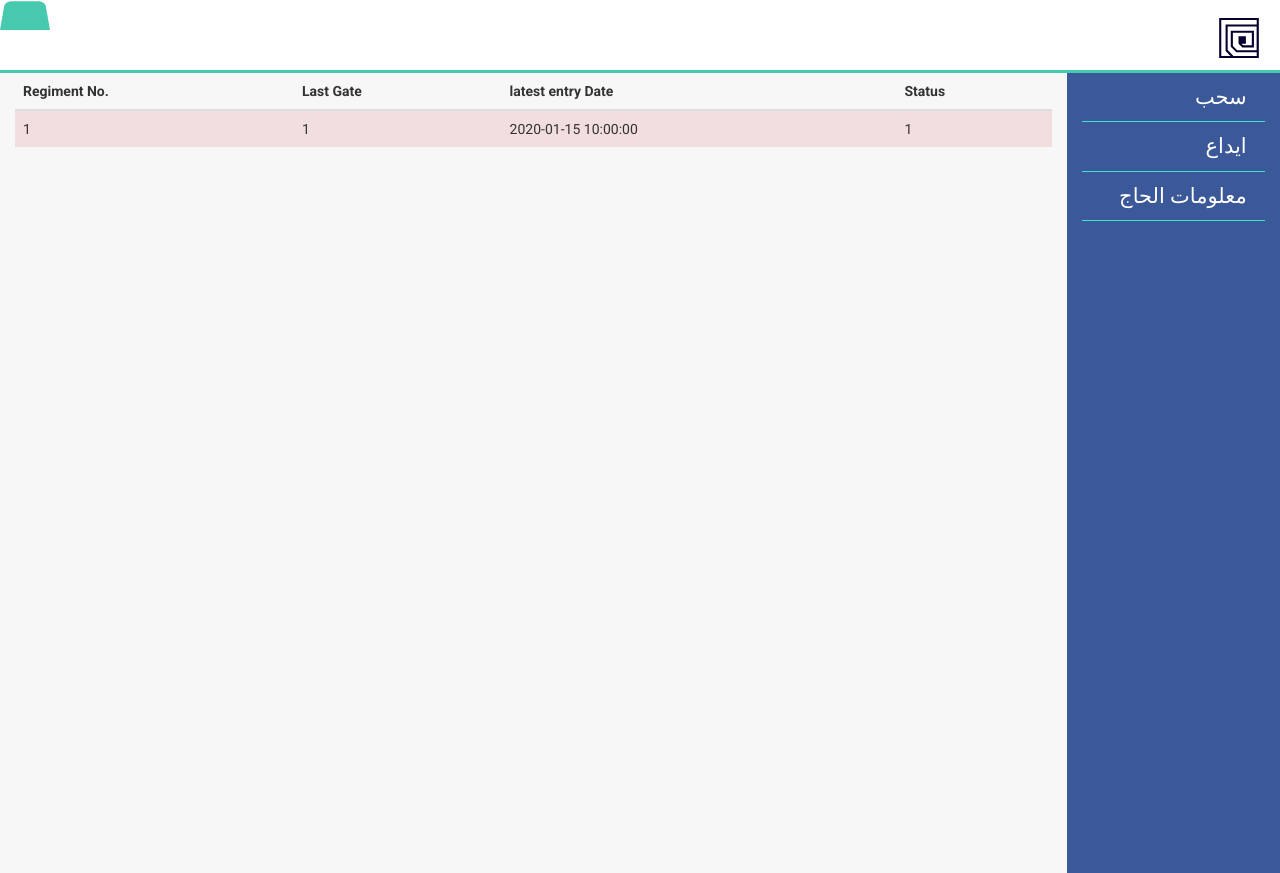
After one commit to bido8597/Pacs-Hajj, a PHP site: page /gates.php in a window 1280 px wide. The commit adds this page. Run offline with PHP 8.4, Linux system fonts and the light colour scheme; tables that the repository leaves empty hold one stand-in row (values such as "Sample post"); some libraries are stand-ins or nearby versions.

Commit message:
fog Update

```diff
--- /dev/null
+++ b/FrontPacs/gates.php
@@ -0,0 +1,97 @@
+<?php
+session_start();
+?>
+<!DOCTYPE html>
+<html lang="en">
+
+<head>
+    <!-- Latest compiled and minified CSS -->
+    <link rel="stylesheet" href="https://maxcdn.bootstrapcdn.com/bootstrap/3.3.7/css/bootstrap.min.css" integrity="sha384-BVYiiSIFeK1dGmJRAkycuHAHRg32OmUcww7on3RYdg4Va+PmSTsz/K68vbdEjh4u" crossorigin="anonymous">
+
+    <meta charset="UTF-8">
+
+    <meta name="viewport" content="width=device-width, initial-scale=1">
+    <link href='https://fonts.googleapis.com/css?family=Roboto:400,700' rel='stylesheet' type='text/css'>
+    <link rel="stylesheet" href="https://cdnjs.cloudflare.com/ajax/libs/normalize/5.0.0/normalize.min.css">
+
+    <link rel="stylesheet" href="styles2.css">
+    <link rel="stylesheet" href="css/style.css">
+
+
+</head>
+
+<body>
+
+    <div id='cssmenu'>
+        <ul>
+            <li class=''>
+                <a href='#'>
+                </a>
+            </li>
+            <li style="float: right"><a href="../html-link.htm"><img src="rfid-chip.svg" style="width:40px; height:40px" title="White flower" alt="Flower"></a></li>
+        </ul>
+    </div>
+    <div class="container-fluid">
+
+        <div class="row content">
+            <div class="col-sm-10">
+                <table class="table">
+                    <thead>
+                        <tr>
+                            <th>Regiment No.</th>
+                            <th>Last Gate</th>
+                            <th>latest entry Date</th>
+                            <th>Status</th>
+                        </tr>
+                    </thead>
+                    <tbody>
+                        <?php
+                        require_once('mysqli_connect.php');
+                        $query ="SELECT * FROM `regiment`";
+                        $res=@mysqli_query($dbc,$query);
+                        while($row = mysqli_fetch_array($res)){
+                            if ($row['Reg_Status']== 1){
+                                echo '<tr class="danger"> <td>'.$row['Reg_Num']."</td>
+                                <td>".$row['Last_Gate_Entered']."</td>
+                                <td>".$row['Date_Latest_Entry']."</td>
+                                <td>".$row['Reg_Status']."</td></tr>";
+                            }
+                            else if($row['Reg_Status']== 2)
+                            {
+                                echo '<tr class="success"> <td>'.$row['Reg_Num']."</td>
+                                <td>".$row['Last_Gate_Entered']."</td>
+                                <td>".$row['Date_Latest_Entry']."</td>
+                                <td>".$row['Reg_Status']."</td></tr>";
+                            }
+                               else if($row['Reg_Status']== 3)
+                            {
+                                echo '<tr class="warning"> <td>'.$row['Reg_Num']."</td>
+                                <td>".$row['Last_Gate_Entered']."</td>
+                                <td>".$row['Date_Latest_Entry']."</td>
+                                <td>".$row['Reg_Status']."</td></tr>";
+                            }
+                        }
+
+                        ?>
+                    </tbody>
+                </table>
+            </div>
+            <div class="col-sm-2 hidden-xs sideNav">
+                <ul class="nav nav-pills nav-stacked" style="float: right;margin-right: 0%;">
+                    <li class="botBord" style="margin-top: 10"><a href="Withdraw.php">سحب</a></li>
+                    <li class="botBord" style="margin-top: 10"><a href="Deposit.php">ايداع</a></li>
+                    <li class="botBord"><a href="#section2">معلومات الحاج</a></li>
+                </ul>
+                <br>
+            </div>
+            <br>
+        </div>
+    </div>
+    <script src="js/index.js"></script>
+
+
+
+
+</body>
+
+</html>
```
Also changed, not shown: FrontPacs/GatesInfo.php (added, +34 -0 lines), FrontPacs/Cinfo.php (line endings or trailing spaces).
